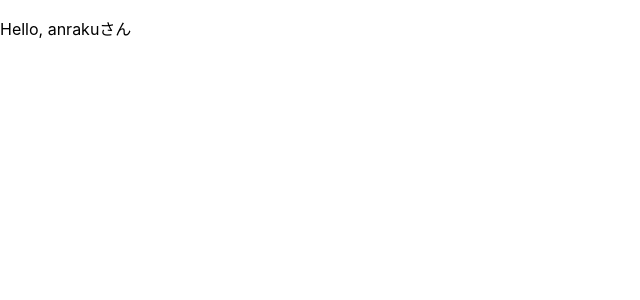
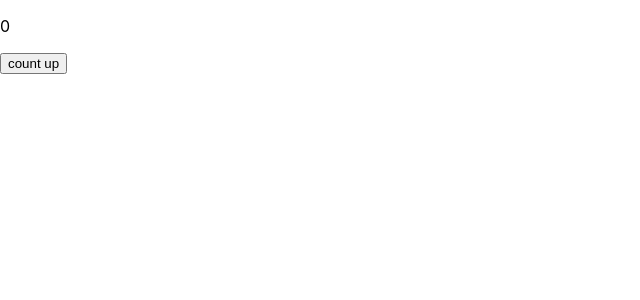
Before and after one commit to anraku/react-sample, a React (Create React App) app: page / in a window 1280 px wide. Shown: the top 300 px of the page, without its empty margins (0-640 px from the left). Built offline with nearby package versions, Linux system fonts and the light colour scheme.

Commit message:
add countup component with state

```diff
--- a/src/App.js
+++ b/src/App.js
@@ -1,15 +1,14 @@
 import React, { Component } from 'react'; // Import multiple exports
 import './App.css';
-import Greeter from './component/Greeter';
+import Counter from './component/Counter';
 
 class App extends Component {
   render() {
     return (
-      <div className='message-box'>
-        <Greeter name='anraku' />
+      <div>
+        <Counter />
       </div>
     );
-
   }
 }
 
--- /dev/null
+++ b/src/component/Button.js
@@ -0,0 +1,13 @@
+import React, { Component } from 'react'; // Import multiple exports
+
+class Button extends Component {
+  render() {
+    const { value,  countUp } = this.props;
+    // name += 'さん'; // this line is error, because name is const variable.
+    return (
+      <button onClick={countUp}>{value}</button>
+    );
+  }
+}
+
+export default Button;
--- /dev/null
+++ b/src/component/Counter.js
@@ -0,0 +1,33 @@
+import React, { Component } from 'react'; // Import multiple exports
+import Button from './Button'
+
+class Counter extends Component {
+  constructor(props) {
+    super(props)
+    // this.countUp = this.countUp.bind(this)  // イベントハンドラ内でthisにアクセスするためにbindを使うことができる
+    this.state = {
+      count: 0,
+    };
+  }
+
+  countUp() {
+    this.setState({count: this.state.count + 1});
+  }
+
+  render() {
+
+    // name += 'さん'; // this line is error, because name is const variable.
+    return (
+      <div>
+        <p>{this.state.count}</p>
+        {/*
+        イベントハンドラ内のthisはundefinedになるので↓はアローファンクションをButtonコンポーネントに渡している
+        代替案としてconstructorなどでthisをbindする方法がある
+        */}
+        <Button value='count up' countUp={() => this.countUp()} />
+      </div>
+    );
+  }
+}
+
+export default Counter;
```
